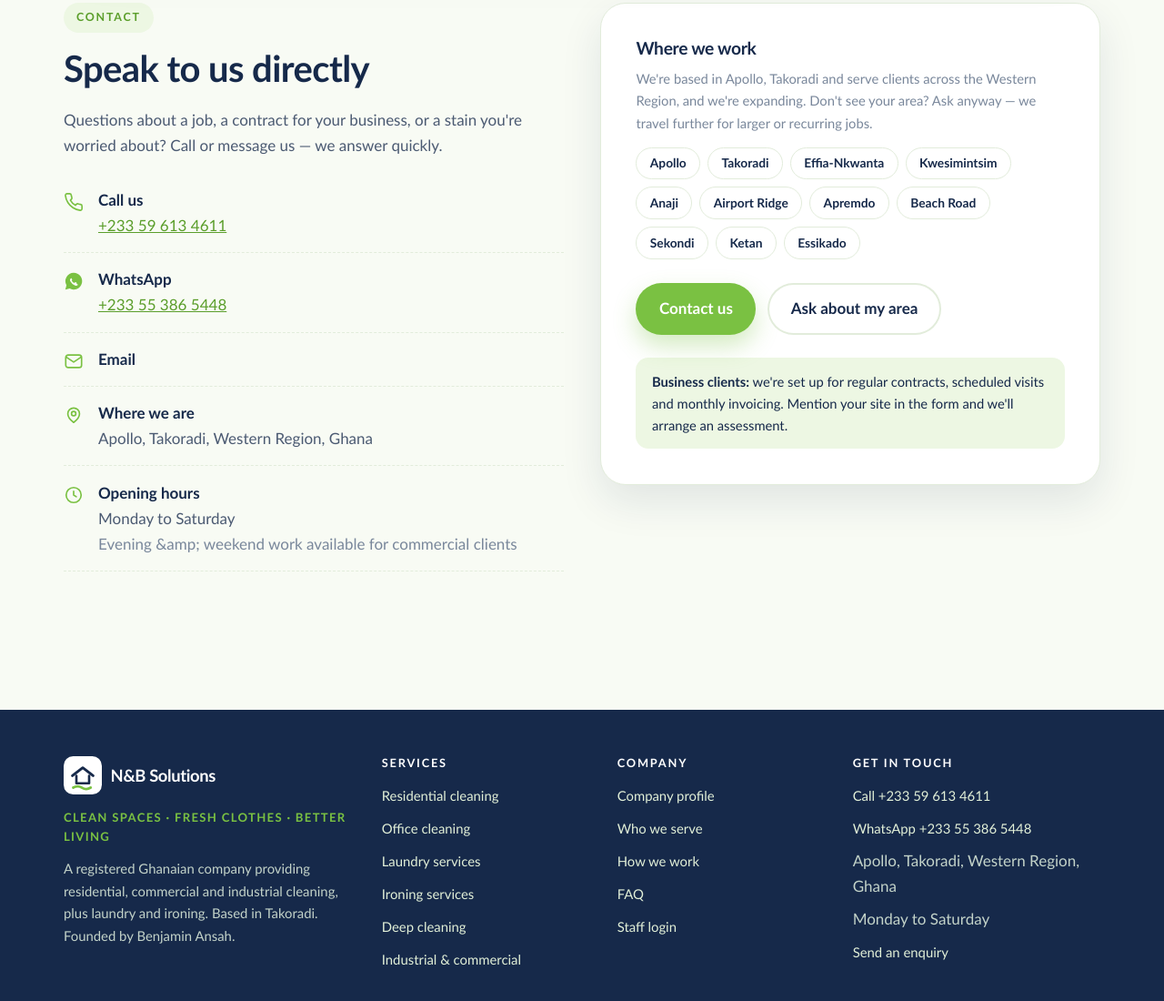
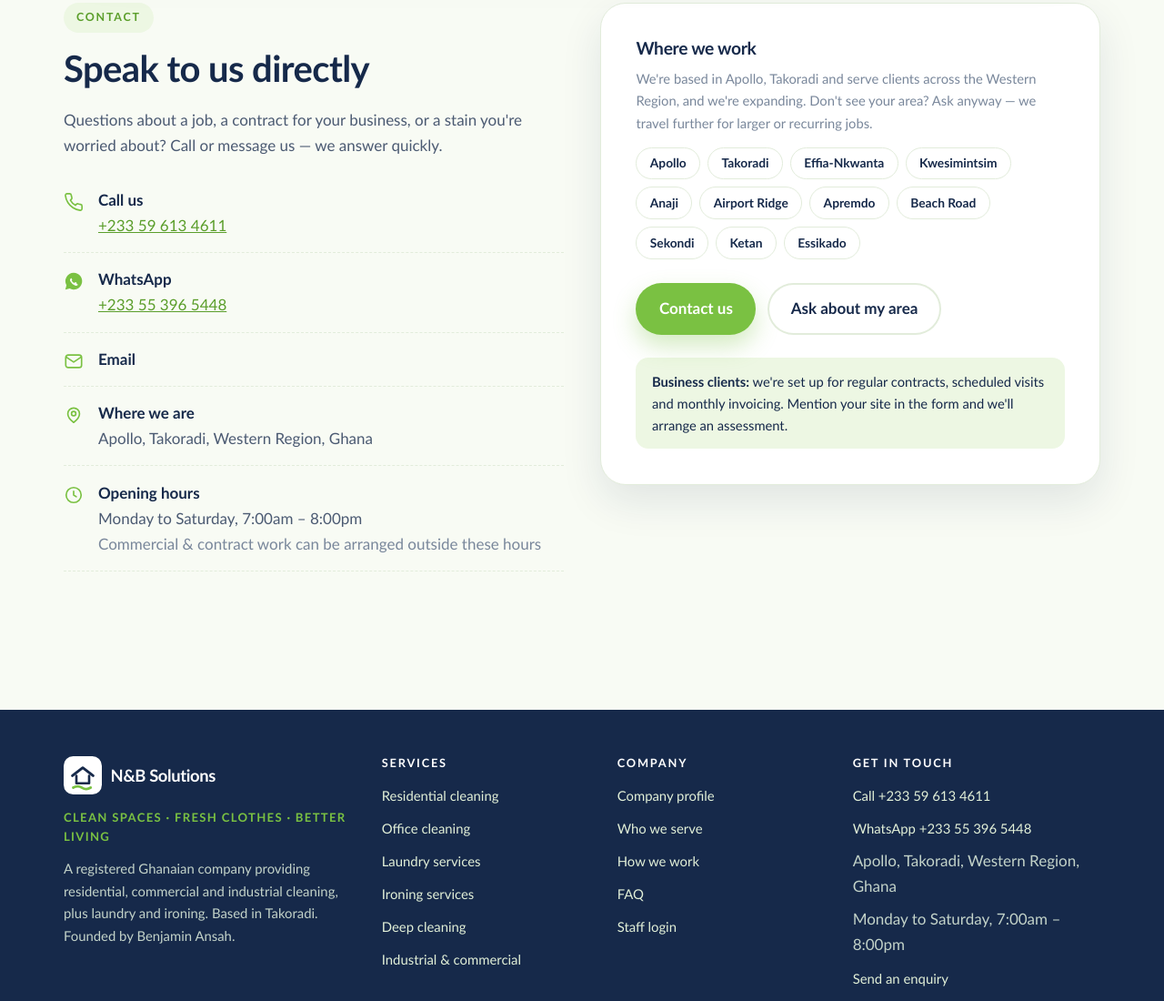
Before and after one commit to PhamousCreations/nb-solutions, a website: page public/index.html in a window 1280 px wide. Shown: the part 7690-8790 px from the top of the page at 91% size. Drawn offline with Linux system fonts and the light colour scheme.

Commit message:
Confirm WhatsApp number and opening hours
- WhatsApp reverted to 055 396 5448 (confirmed correct). The flyer's
  055 386 5448 is one digit out and needs correcting before reprinting;
  flagged prominently in config.js and the README.
- Opening hours set to Monday to Saturday, 7:00am - 8:00pm.
- Fixed HTML entities in config values: they are injected via textContent,
  so '&amp;' would have rendered literally.

```diff
--- a/public/config.js
+++ b/public/config.js
@@ -17,10 +17,11 @@ window.SITE = {
   phoneDisplay: '+233 59 613 4611',       // calls — from the flyer
   phoneRaw: '+233596134611',              // used for click-to-call, no spaces
 
-  // From the flyer. NOTE: you gave me a different number earlier
-  // (+233 55 396 5448) — please double-check which one is correct.
-  whatsapp: '233553865448',
-  whatsappDisplay: '+233 55 386 5448',
+  // Confirmed by the client as the correct number.
+  // IMPORTANT: the printed flyer shows 055 386 5448 — one digit out. The flyer
+  // needs correcting before it is reprinted and distributed.
+  whatsapp: '233553965448',
+  whatsappDisplay: '+233 55 396 5448',
   whatsappMessage: "Hello N&B Solutions, I'd like to enquire about your cleaning and laundry services.",
 
   // ADD YOUR EMAIL HERE when you have it. While this is empty, the email
@@ -32,9 +33,9 @@ window.SITE = {
   city: 'Takoradi',
   region: 'Western Region',
 
-  // PLACEHOLDER — confirm your real hours
-  hours: 'Monday to Saturday',
-  hoursSunday: 'Evening &amp; weekend work available for commercial clients',
+  // Confirmed opening hours
+  hours: 'Monday to Saturday, 7:00am – 8:00pm',
+  hoursSunday: 'Commercial & contract work can be arranged outside these hours',
 
   /* ------------------------- coverage & scheduling ----------------------- */
   /* PLACEHOLDER — trim this to the areas you actually cover.
--- a/public/index.html
+++ b/public/index.html
@@ -484,7 +484,7 @@
           </li>
           <li>
             <svg viewBox="0 0 24 24" fill="currentColor" aria-hidden="true"><path d="M12 2a10 10 0 0 0-8.6 15L2 22l5.2-1.3A10 10 0 1 0 12 2zm5.2 14.1c-.2.6-1.2 1.2-1.7 1.3-.5 0-1.1 0-1.9-.3a11 11 0 0 1-5.5-4.9c-.4-.7-.6-1.5-.4-2.3.1-.5.5-1.1.9-1.3.2-.1.7-.1.9 0 .2 0 .3.5.5.9.1.3.3.8.2.9-.2.4-.6.6-.4 1 .5 1 1.5 2.1 2.6 2.6.4.2.6-.1 1-.4.2-.2.6-.5.8-.4.3.1 1.1.6 1.3.7.2.2.3.3.2.5 0 .2-.1.5-.3.7z"/></svg>
-            <span><strong>WhatsApp</strong><a data-site-href="whatsapp" href="#"><span data-site="whatsappDisplay">+233 55 386 5448</span></a></span>
+            <span><strong>WhatsApp</strong><a data-site-href="whatsapp" href="#"><span data-site="whatsappDisplay">+233 55 396 5448</span></a></span>
           </li>
           <!-- This row hides itself automatically until you add an email in config.js -->
           <li>
@@ -497,7 +497,7 @@
           </li>
           <li>
             <svg viewBox="0 0 24 24" fill="none" stroke="currentColor" stroke-width="1.8" stroke-linecap="round" stroke-linejoin="round" aria-hidden="true"><circle cx="12" cy="12" r="9"/><path d="M12 7.5V12l3.2 2"/></svg>
-            <span><strong>Opening hours</strong><span data-site="hours">Monday to Saturday</span><br><span class="muted" data-site="hoursSunday"></span></span>
+            <span><strong>Opening hours</strong><span data-site="hours">Monday to Saturday, 7am – 8pm</span><br><span class="muted" data-site="hoursSunday"></span></span>
           </li>
         </ul>
       </div>
@@ -565,10 +565,10 @@
         <h4>Get in touch</h4>
         <ul>
           <li><a data-site-href="phone" href="#">Call <span data-site="phone">+233 59 613 4611</span></a></li>
-          <li><a data-site-href="whatsapp" href="#">WhatsApp <span data-site="whatsappDisplay">+233 55 386 5448</span></a></li>
+          <li><a data-site-href="whatsapp" href="#">WhatsApp <span data-site="whatsappDisplay">+233 55 396 5448</span></a></li>
           <li><a data-site-href="email" href="#"><span data-site="email"></span></a></li>
           <li><span data-site="address">Apollo, Takoradi, Western Region, Ghana</span></li>
-          <li><span data-site="hours">Monday to Saturday</span></li>
+          <li><span data-site="hours">Monday to Saturday, 7am – 8pm</span></li>
           <li><a href="contact.html">Send an enquiry</a></li>
         </ul>
       </div>
```
Also changed, not shown: public/contact.html (+3 -3 lines), README.md.
